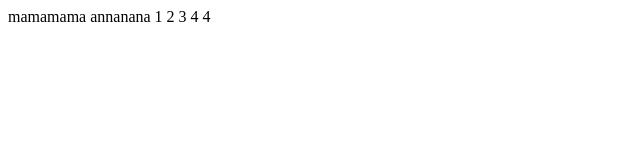
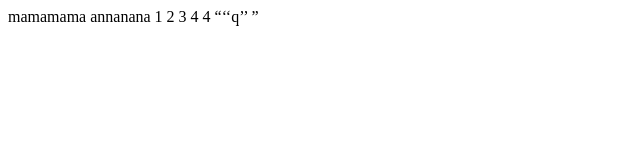
Before and after one commit to Mehreen-490/test-project, a plain HTML site: page index.html in a window 1280 px wide. Shown: the full height of the page, 0-640 px from the left. Drawn offline with Linux system fonts and the light colour scheme.

```diff
--- a/index.html
+++ b/index.html
@@ -1 +1,4 @@
 mamamama annanana 1 2 3 4 4
+
+<q><q><q>q</q></q>
+</q>
```
